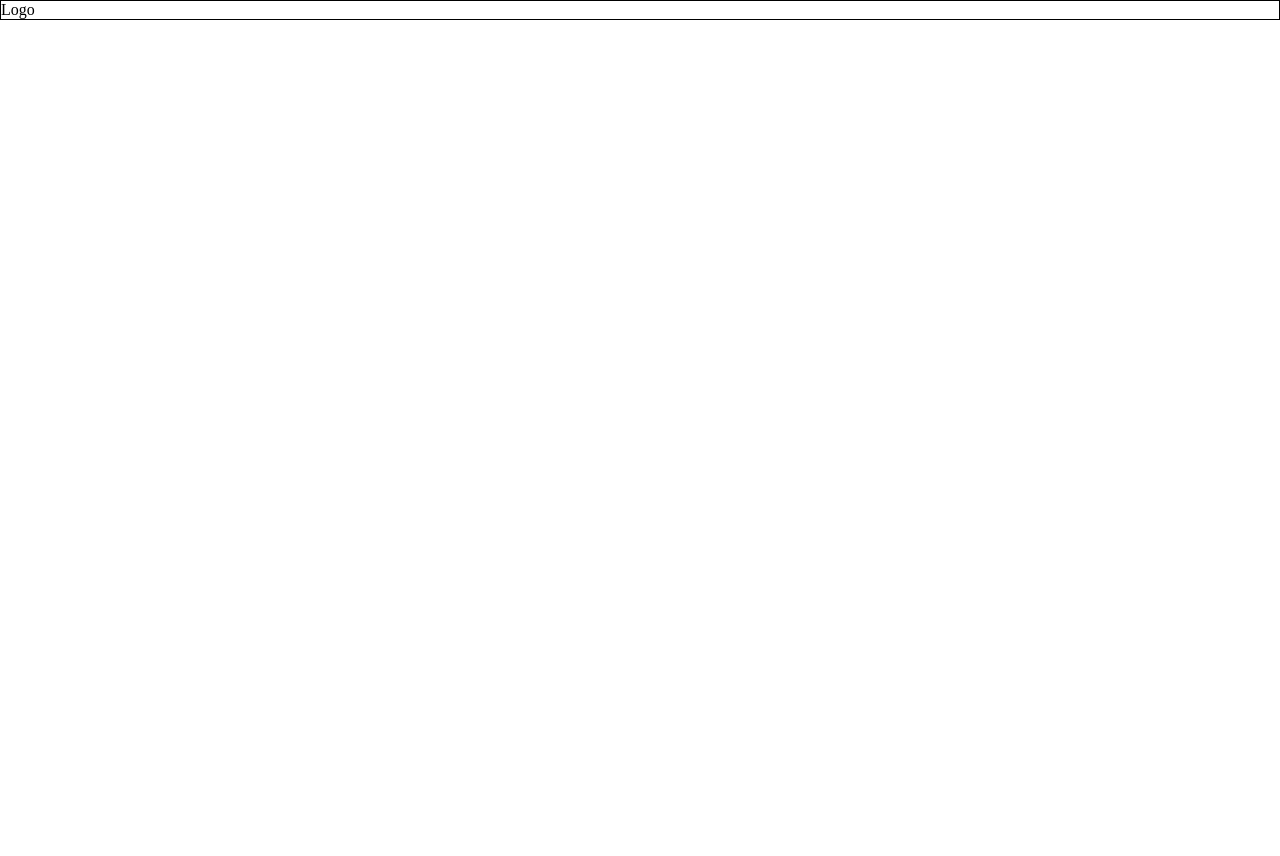
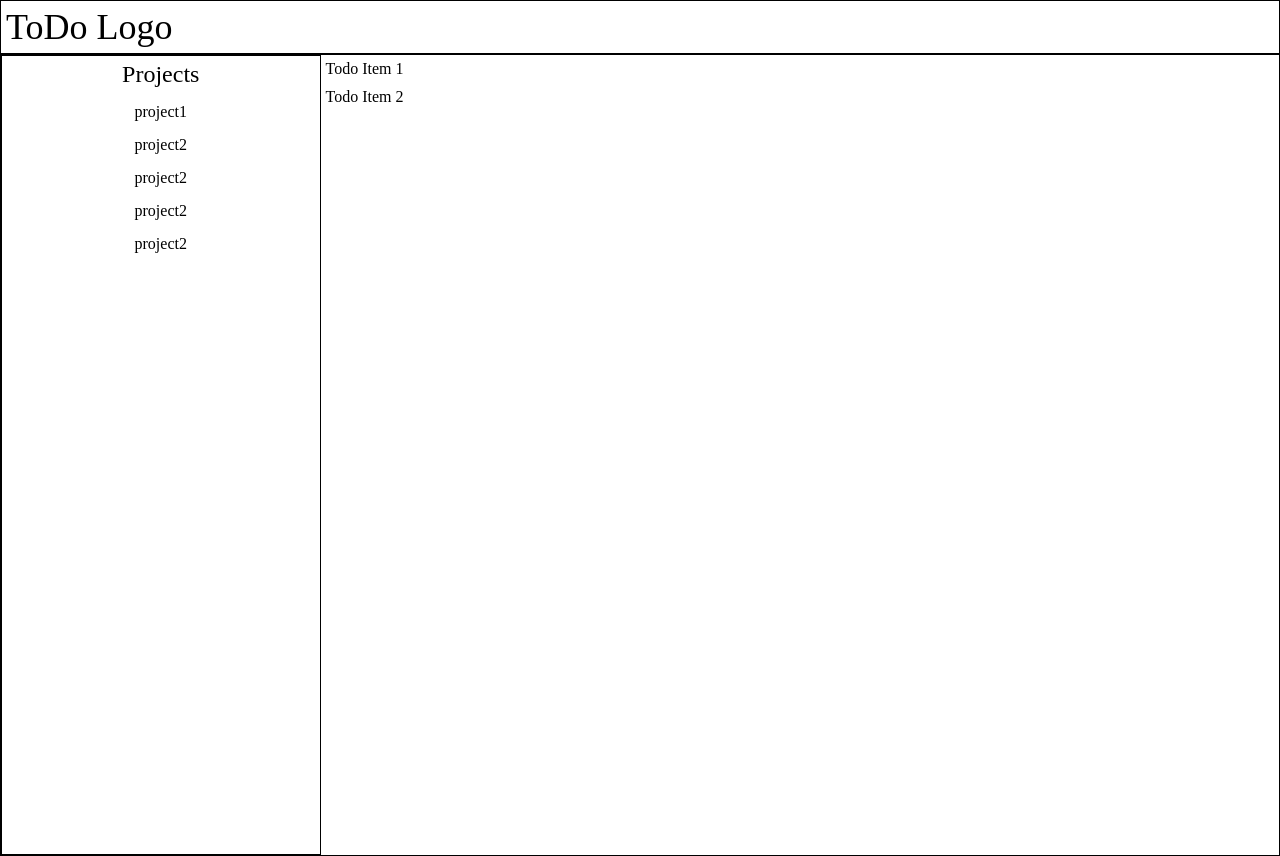
Before and after one commit to connorAlex/Todo-Page, a website built with webpack: page dist/index.html in a window 1280 px wide. Before the commit the page ends 800 px from the top, so only its background shows below. Built offline with Linux system fonts and the light colour scheme.

Commit message:
added init styling

```diff
--- a/src/style.css
+++ b/src/style.css
@@ -1,12 +1,45 @@
 body {
     margin: 0;
     padding: 0;
+
 }
 
 header {
     display: flex;
 
+    font-size: 36px;
+    padding: 5px;
+
     border: 1px solid;
     border-color: black;
 
 }
+
+main{
+    display: grid;
+    grid-template-columns:1fr 3fr;
+
+    height: 100vh;
+    border: 1px solid;
+    border-color: black;
+}
+
+.projects {
+    display:flex;
+    flex-direction: column;
+    text-align: center;
+    border: 1px solid;
+    border-color: black;
+    gap: 15px;
+}
+
+.projects :first-child{
+    font-size: 24px;
+    margin-top: 5px;
+
+}
+
+.taskCard {
+    display:flex;
+    padding: 15px;
+}
```
Also changed, not shown: dist/bundle.js, dist/index.html.
